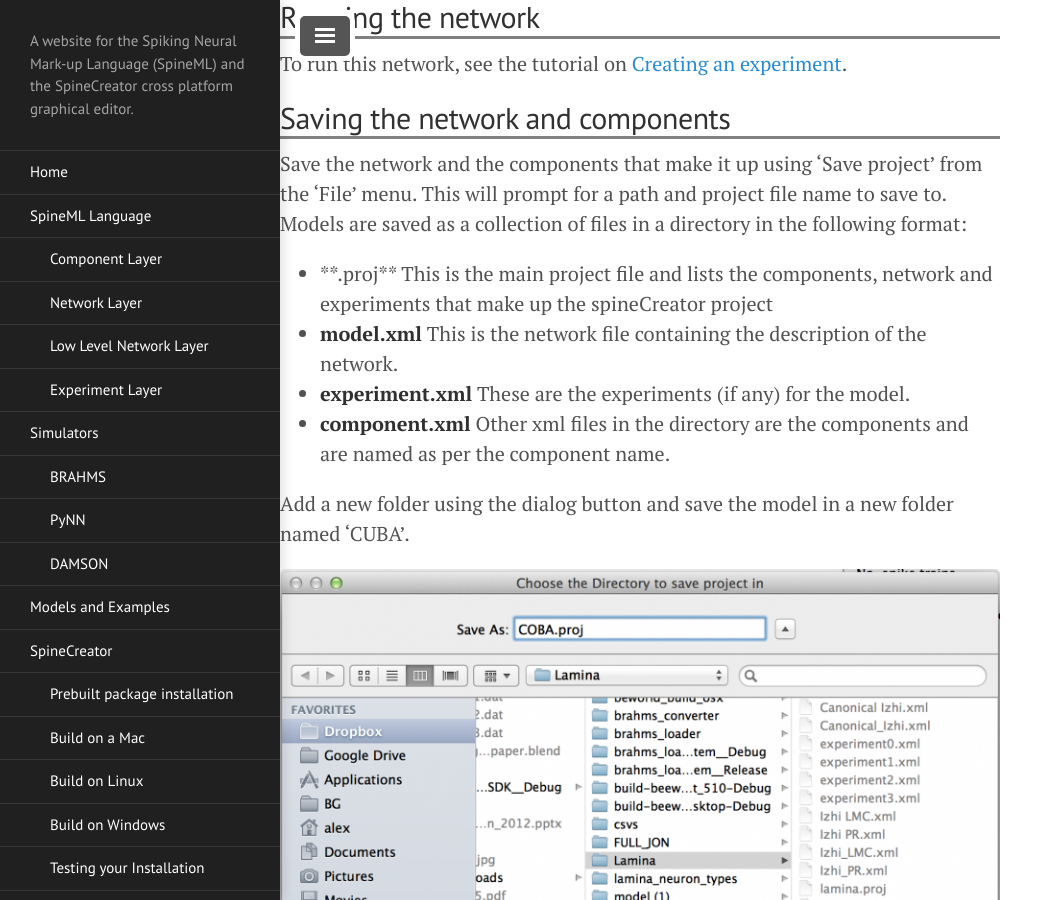
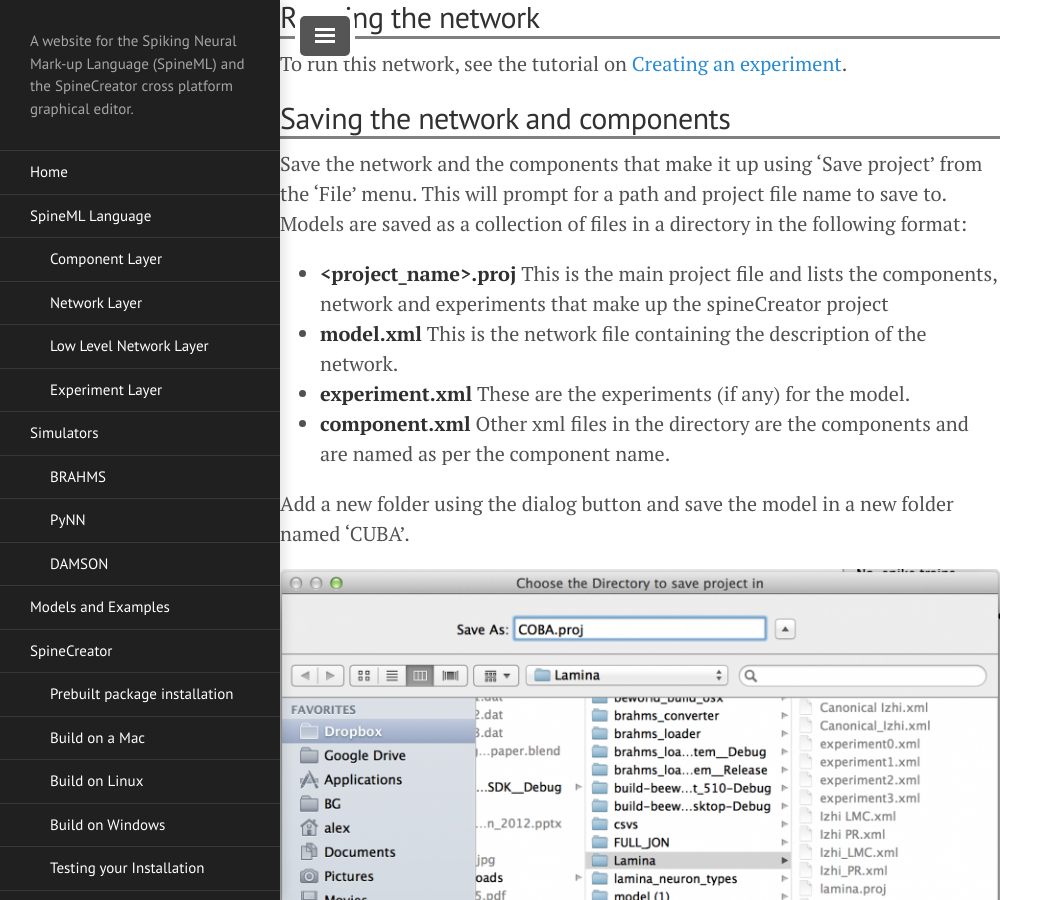
Before and after one commit to SpineML/spineml.github.io, a Jekyll site: the page built from spinecreator/createnetwork/index.md, in a window 1280 px wide and 900 px high, scrolled down 11228 px. Shown: the whole window, without its empty margins (0-1063 px from the left). Built offline with Jekyll 4.4.1, drawn with Linux system fonts in a browser that asks for light colours; nearby versions of some CDN libraries; library files that are not in the unit come from our copies.

Commit message:
Corret less-than and gtr-than symbols (I hope)

```diff
--- a/spinecreator/createnetwork/index.md
+++ b/spinecreator/createnetwork/index.md
@@ -247,7 +247,7 @@ project' from the 'File' menu. This will prompt for a path and project
 file name to save to. Models are saved as a collection of files in a
 directory in the following format:
 
-* **<project_name>.proj** This is the main project file and lists the components, network and experiments that make up the spineCreator project
+* **&lt;project_name&gt;.proj** This is the main project file and lists the components, network and experiments that make up the spineCreator project
 * **model.xml** This is the network file containing the description of the network.
 * **experiment.xml** These are the experiments (if any) for the model.
 * **component.xml** Other xml files in the directory are the components and are named as per the component name.
```
